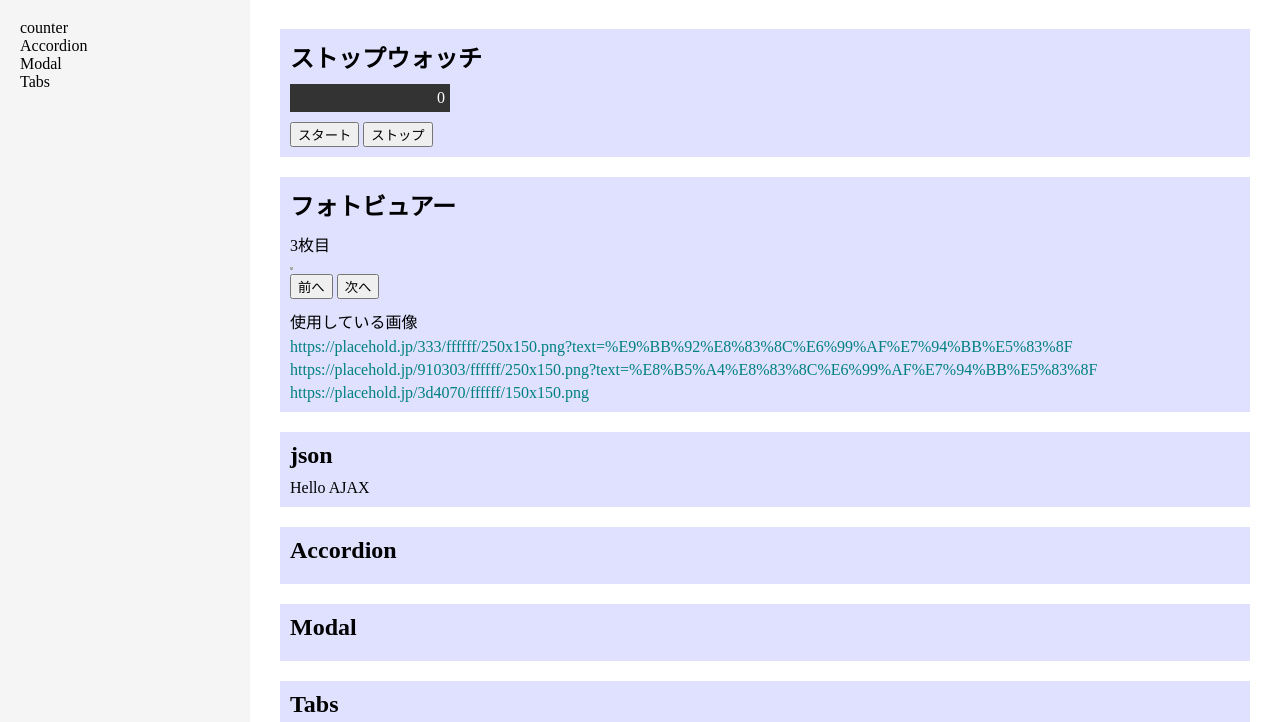
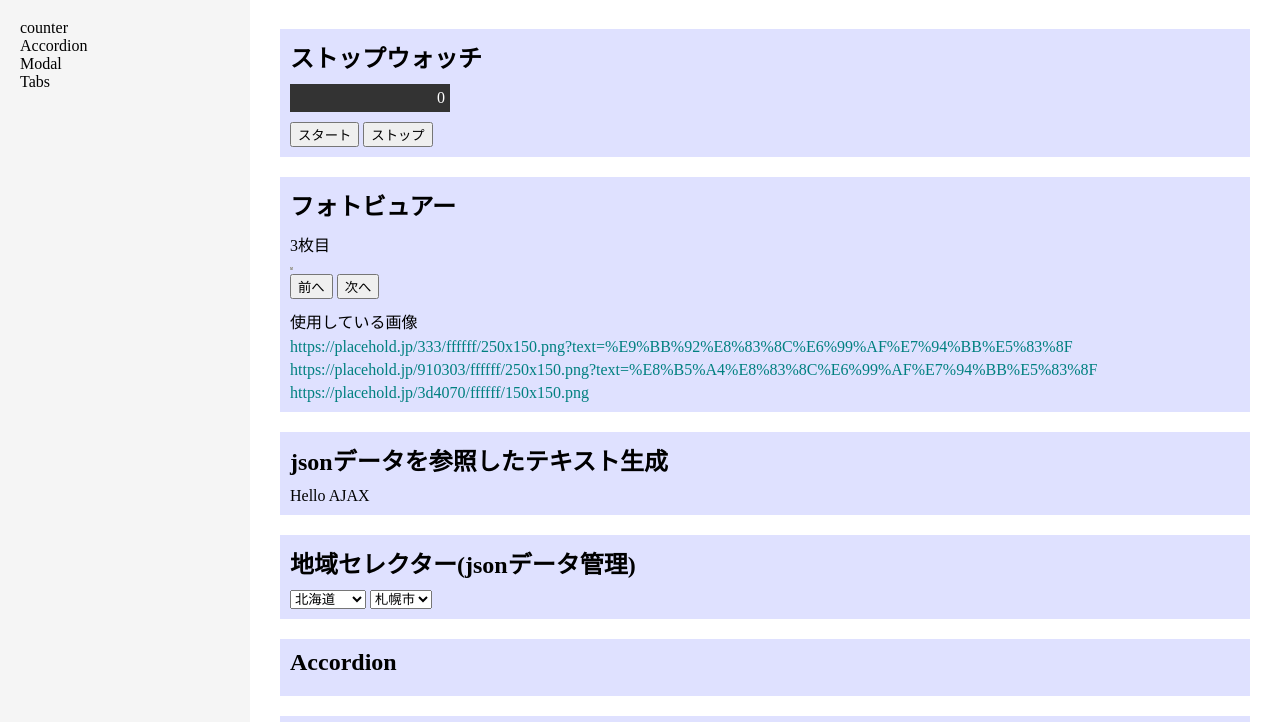
Before and after one commit to Nagayama-Shinnosuke/vite-vs, a website built with Vite: page index.html in a window 1280 px wide. Shown: the part 78-800 px from the top of the page. Built offline with nearby package versions, Linux system fonts and the light colour scheme; placeholder pictures from the web are drawn by us.

Commit message:
地域セレクターfix

```diff
--- a/index.html
+++ b/index.html
@@ -50,8 +50,16 @@
       </section>
 
       <section id="json-area" class="p-section">
-        <h2 class="area-ttl">json</h2>
+        <h2 class="area-ttl">jsonデータを参照したテキスト生成</h2>
         <p id="message"></p>
+      </section>
+
+      <section id="place-area" class="p-section">
+        <h2 class="area-ttl">地域セレクター(jsonデータ管理)</h2>
+        <div id="areaSelector">
+          <select class="prefectures"></select>
+          <select class="cities"></select>
+        </div>
       </section>
 
       <section id="accordion-area" class="p-section">
--- /dev/null
+++ b/public/data/cities/001.json
@@ -0,0 +1,17 @@
+[
+    {
+        "code": "001",
+        "prefCode": "001",
+        "name": "札幌市"
+    },
+    {
+        "code": "002",
+        "prefCode": "001",
+        "name": "千歳市"
+    },
+    {
+        "code": "003",
+        "prefCode": "001",
+        "name": "函館市"
+    }
+]
--- /dev/null
+++ b/public/data/prefectures.json
@@ -0,0 +1,18 @@
+[
+    {
+        "code": "001",
+        "name": "北海道"
+    },
+    {
+        "code": "002",
+        "name": "東京都"
+    },
+    {
+        "code": "003",
+        "name": "大阪府"
+    },
+    {
+        "code": "004",
+        "name": "鹿児島県"
+    }
+]
--- a/src/js/main.js
+++ b/src/js/main.js
@@ -3,8 +3,10 @@ import { accordion } from './modules/accordion';
 import { counter } from './modules/counter';
 import { photoViewer } from './modules/photoViewer';
 import { message } from './modules/message';
+import { placeSelector } from './modules/place';
 
 accordion();
 counter();
 photoViewer();
 message();
+placeSelector();
--- /dev/null
+++ b/src/js/modules/place.js
@@ -0,0 +1,70 @@
+export const placeSelector = () => {
+    console.log("地域セレクター読み込み完了");
+
+    const rootElm = document.getElementById('areaSelector');
+
+    async function initAreaSelector() {
+        await updatePref();
+        await updateCity();
+
+        const prefSelectorElm = rootElm.querySelector('.prefectures');
+        prefSelectorElm.addEventListener('change', updateCity);
+    }
+
+    async function getPrefs() {
+        const prefResponse = await fetch('/data/prefectures.json');
+        return await prefResponse.json();
+    }
+
+    async function getCities(prefCode) {
+        const cityResponse = await fetch(`/data/cities/${prefCode}.json`);
+        return await cityResponse.json();
+    }
+
+    /**
+    async function displayPrefs() {
+        const result = await getPrefs();
+        console.log(result);
+    }
+    **/
+
+    async function updatePref() {
+        const prefs = await getPrefs();
+        createPrefOptionsHtml(prefs);
+    }
+
+    async function updateCity() {
+        const prefSelectorElm = rootElm.querySelector('.prefectures');
+        const cities = await getCities(prefSelectorElm.value);
+        // createPrefOptionsHtml(cities);
+        createCityOptionsHtml(cities);
+    }
+
+    function createPrefOptionsHtml(prefs) {
+        const optionStrs = [];
+        for (const pref of prefs) {
+            optionStrs.push(`
+                <option name="${pref.name}" value=${pref.code}>${pref.name}</option>
+            `);
+        }
+
+        const prefSelectorElm = rootElm.querySelector('.prefectures');
+        prefSelectorElm.innerHTML = optionStrs.join('');
+    }
+
+    function createCityOptionsHtml(cities) {
+        const optionStrs = [];
+        for (const city of cities) {
+            optionStrs.push(`
+                <option name = "${city.name}" value=${city.code}>${city.name}</option>
+            `);
+        }
+
+        const citySelectorElm = rootElm.querySelector('.cities');
+        citySelectorElm.innerHTML = optionStrs.join('');
+    }
+
+    // displayPrefs();
+    // updatePref();
+    initAreaSelector();
+}
```
Also changed, not shown: public/data/cities/002.json (added, +17 -0 lines), public/data/cities/003.json (added, +17 -0 lines), public/data/cities/004.json (added, +17 -0 lines).
